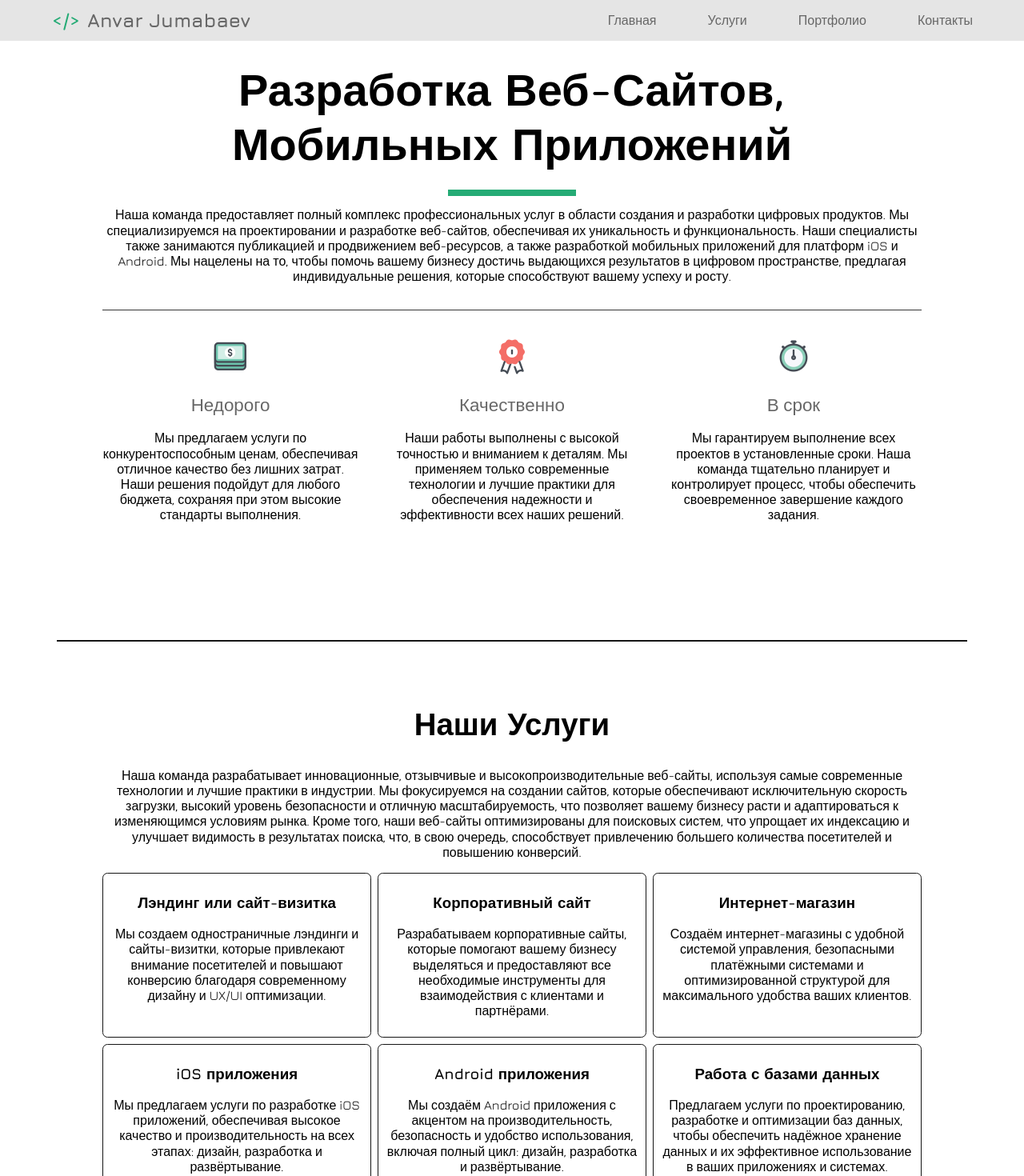
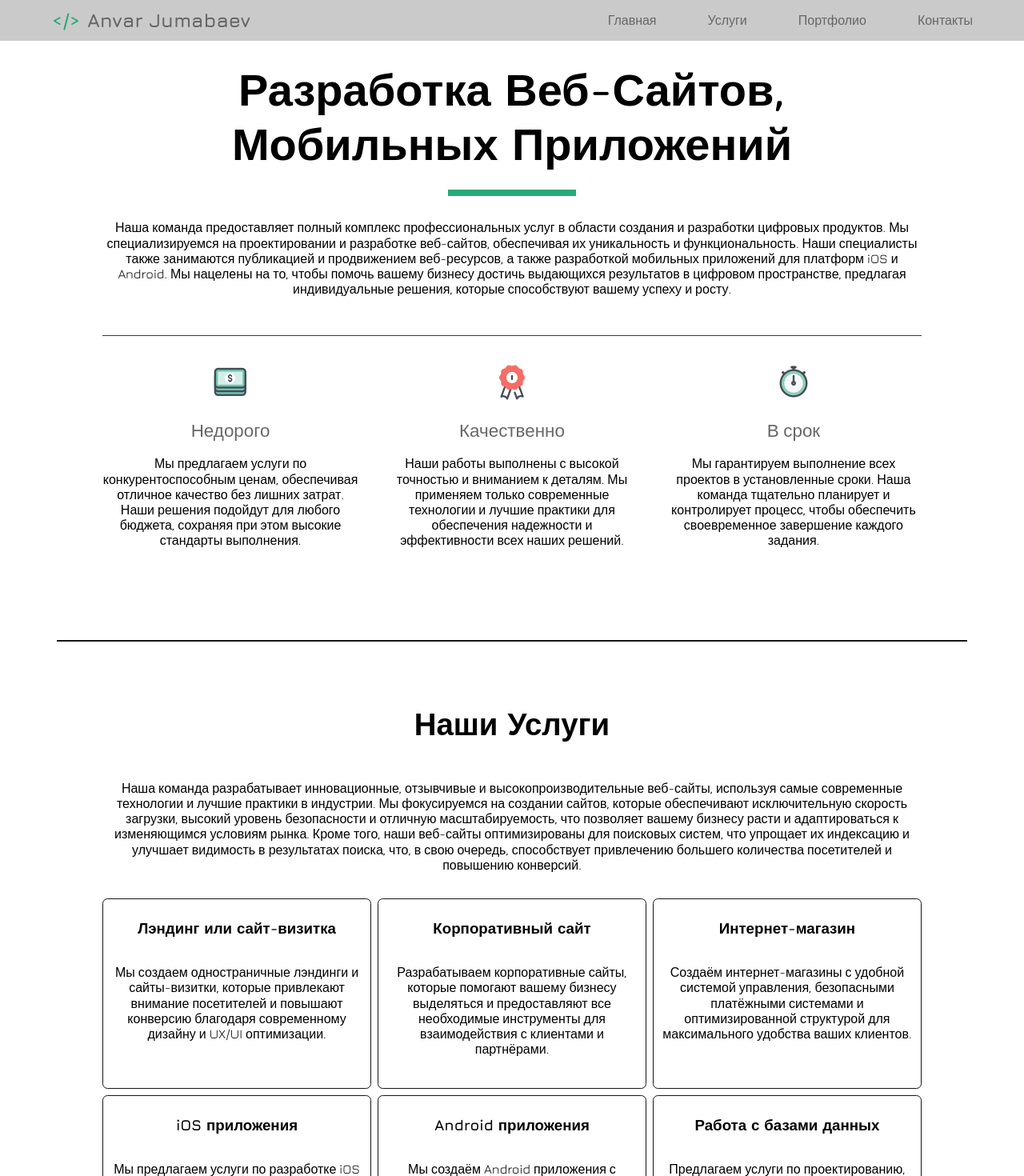
Before and after one commit to anvarinho/guidebook-next.js, a Next.js app: page /website-creation-bishkek in a window 1280 px wide. Shown: the top 1470 px of the page at 80% size. Built offline with nearby package versions, Linux system fonts and the light colour scheme; sample sign-in values are in the browser's storage.

Commit message:
websites creation page added

```diff
--- a/src/app/website-creation-bishkek/layout.tsx
+++ b/src/app/website-creation-bishkek/layout.tsx
@@ -1,9 +1,9 @@
 export const metadata = {
-  title: 'Next.js',
-  description: 'Generated by Next.js',
+  title: 'Создание Сайтов в Бишкеке',
+  description: 'Разработка веб-сайтов и мобильных приложений. Полный спектр услуг: создание, продвижение, разработка под iOS и Android. Качественно, недорого, в срок. Контакты: anvarinho@gmail.com.',
 }
 
-import { Space_Grotesk, Advent_Pro, Jura } from 'next/font/google'
+import { Jura } from 'next/font/google'
 const font = Jura({weight: ['300','400','500','600','700'],style: 'normal', subsets: ['latin'], display: 'swap' })
 
 export default function RootLayout({
@@ -15,7 +15,6 @@ export default function RootLayout({
     <html lang="ru" className={font.className}>
       <head>
         <link rel="shortcut icon" href="/favicon.png" sizes="any" />
-        <title>Создание Сайтов в Бишкеке</title>
       </head>
       {children}
     </html>
--- a/src/app/website-creation-bishkek/page.module.css
+++ b/src/app/website-creation-bishkek/page.module.css
@@ -120,7 +120,9 @@
 
 /* Header and navigation styling */
 .header {
-    background-color: #e5e5e5;
+    backdrop-filter: blur(4px);
+    -webkit-backdrop-filter:blur(4px);
+    background-color: rgba(124, 124, 124, 0.4);
     position: fixed;
     top: 0;
     left: 0;
@@ -259,7 +261,8 @@ color: var(--color-primary);
   }
 
   .hero__description {
-    margin-bottom: 2rem;
+    padding-bottom: 2rem;
+    padding-top: 1rem;
   }
 
   .hero__info {
@@ -293,7 +296,7 @@ color: var(--color-primary);
   }
 
 .services{
-    min-height: 100vh;
+    /* min-height: 100vh; */
     border-top: solid 2px #151515;
 }
 
@@ -304,6 +307,11 @@ color: var(--color-primary);
 
 .services .container h2{
     font-size: var(--fs-xl)
+}
+
+.services .container p{
+    padding-top: 1rem;
+    padding-bottom: 1rem;
 }
 
 .services .container .services__list{
```
